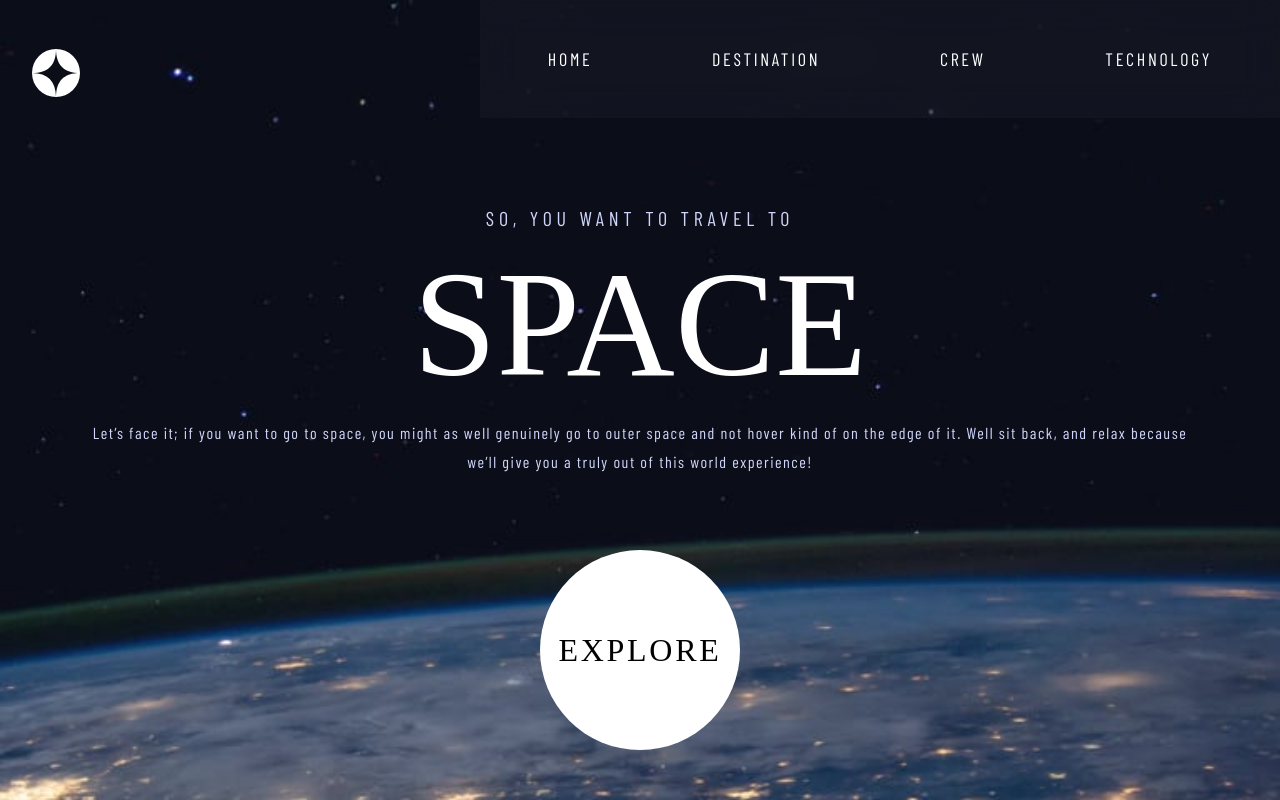
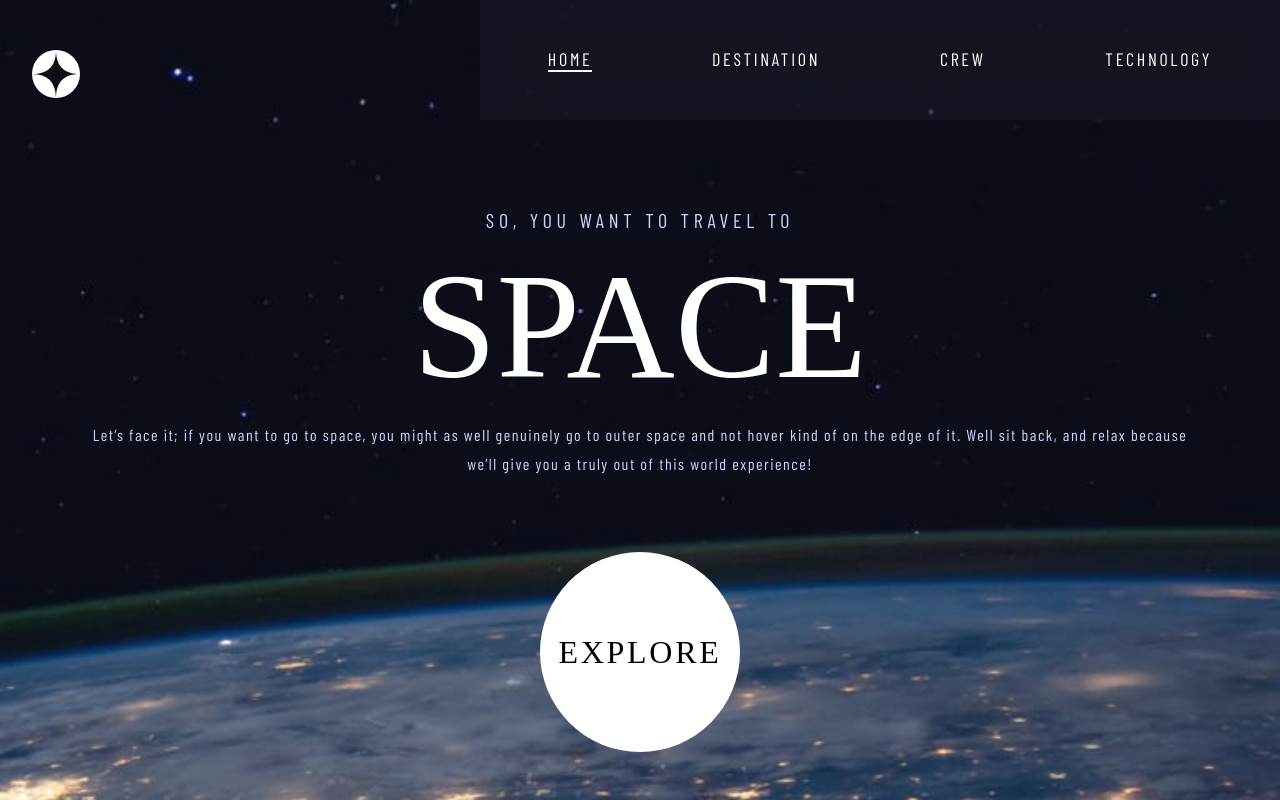
Before and after one commit to mercadorico/space-tourism, a React (Create React App) app: page / in a window 1280 px wide. Built offline with nearby package versions, Linux system fonts and the light colour scheme; a web font is replaced by a local one.

Commit message:
Add nav_underline class to tablet and smartphone mediaqueries.

```diff
--- a/src/components/navbar/Navbar.jsx
+++ b/src/components/navbar/Navbar.jsx
@@ -9,6 +9,7 @@ import close from '../../assets/shared/icon-close.svg';
 function Menu(props) {
 
     const handleNavbarClick = (navClass) => {
+        // set nav state by getting the class of clicked nav link
         props.resetState();
         props.setNavState(navClass);
     }
--- a/src/components/navbar/navbar.css
+++ b/src/components/navbar/navbar.css
@@ -94,6 +94,12 @@ hr {
     display: none;
 }
 
+/* create underline on selected nav link */
+.nav_underline {
+    border-bottom: solid 1px white;
+    pointer-events: none;
+}
+
 /* when width gets larger than 481px and smaller than 1304px */
 @media only screen and (max-width: 1304px) and (min-width: 600px) {
     /* For Small iPads, tablets: */
@@ -134,6 +140,12 @@ hr {
    /* remove menu bar */
    .navbar__menu--display {
         display: none;
+    }
+
+    /* create underline on selected nav link */
+    .nav_underline {
+        border-bottom: solid 2px white;
+        pointer-events: none;
     }
 }
 
```
